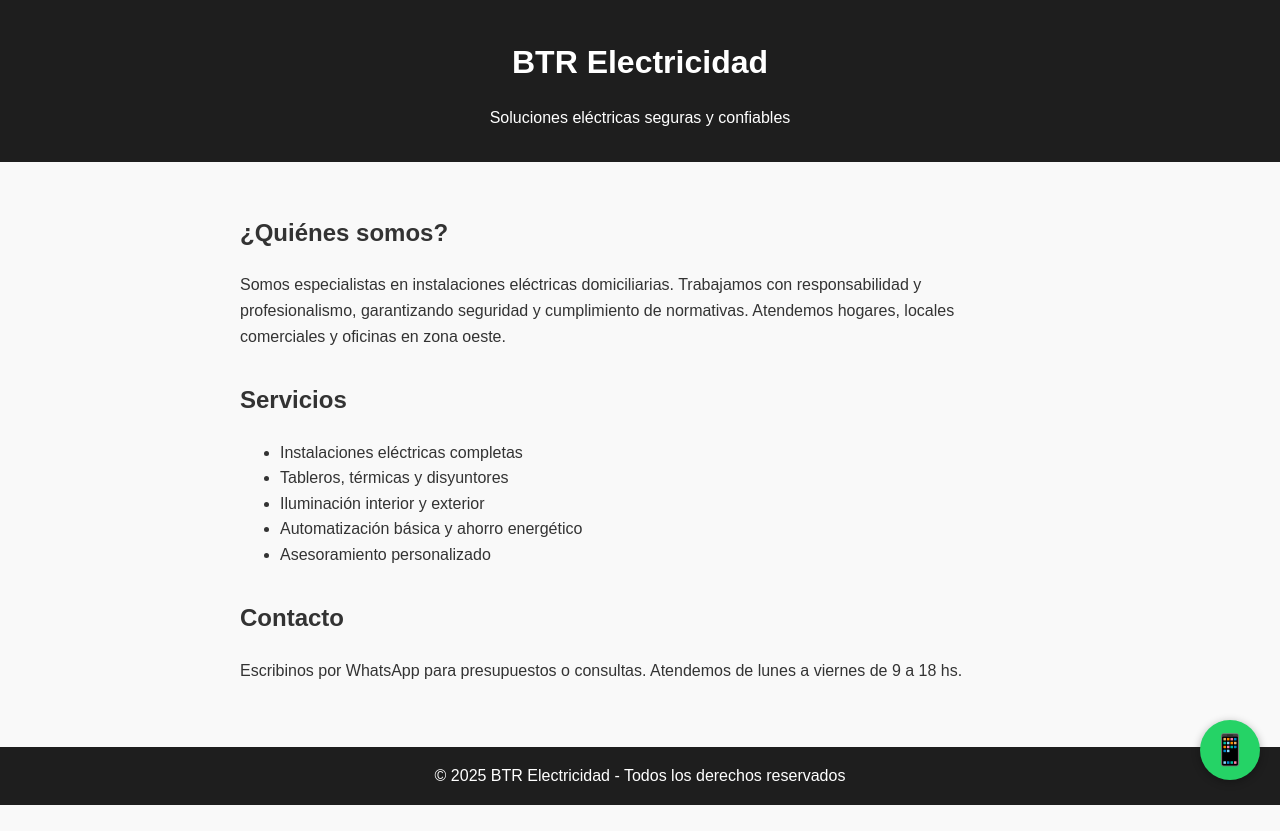
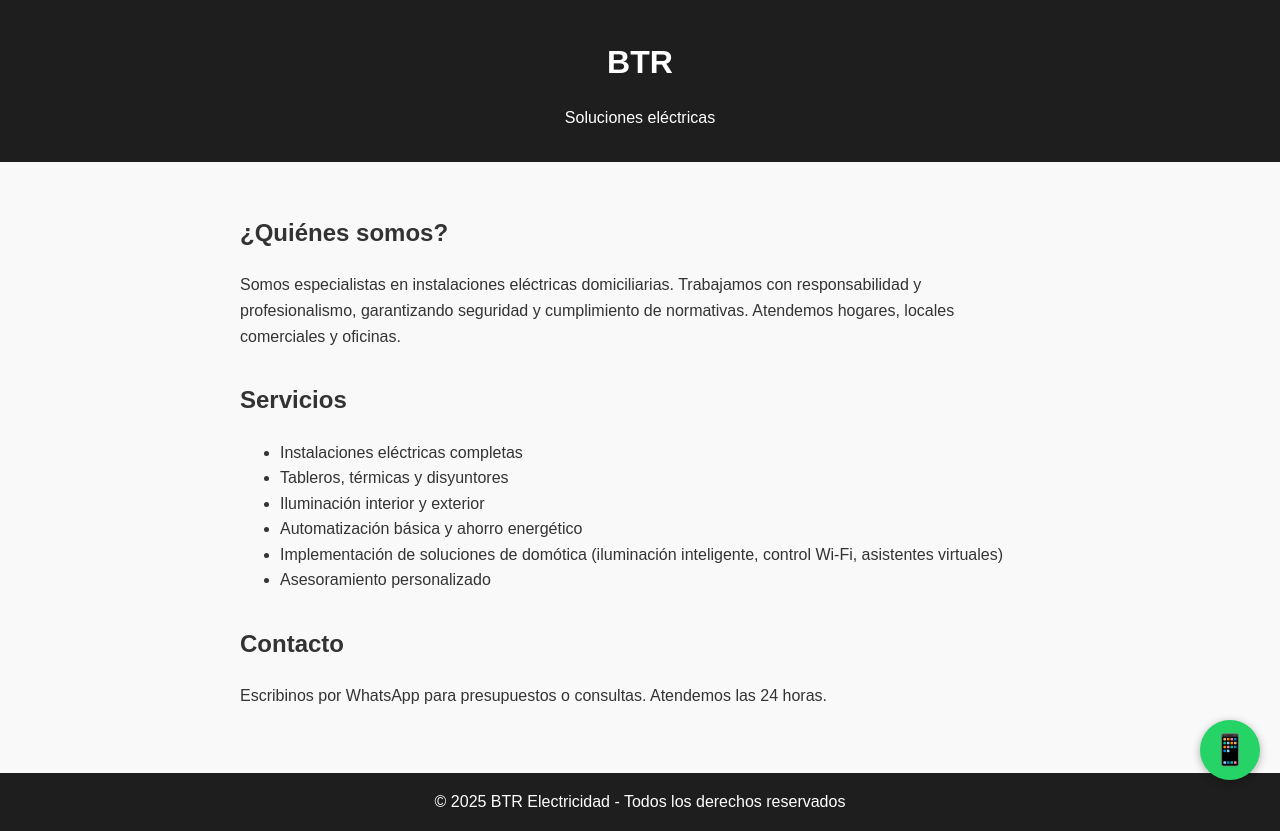
Before and after one commit to kilme/btr, a plain HTML site: page index.html in a window 1280 px wide. Before the commit the page ends 805 px from the top, so only its background shows below. Drawn offline with Linux system fonts and the light colour scheme.

Commit message:
Update index.html
cambio en la lista

```diff
--- a/index.html
+++ b/index.html
@@ -80,16 +80,15 @@
 </head>
 <body>
   <header>
-    <h1>BTR Electricidad</h1>
-    <p>Soluciones eléctricas seguras y confiables</p>
+    <h1>BTR</h1>
+    <p>Soluciones eléctricas</p>
   </header>
 
   <main>
     <div class="section">
       <h2>¿Quiénes somos?</h2>
       <p>
-        Somos especialistas en instalaciones eléctricas domiciliarias. Trabajamos con responsabilidad y profesionalismo, garantizando seguridad y cumplimiento de normativas. Atendemos hogares, locales comerciales y oficinas en zona oeste.
-      </p>
+        Somos especialistas en instalaciones eléctricas domiciliarias. Trabajamos con responsabilidad y profesionalismo, garantizando seguridad y cumplimiento de normativas. Atendemos hogares, locales comerciales y oficinas.      </p>
     </div>
 
 <div class="section">
@@ -99,14 +98,16 @@
     <li>Tableros, térmicas y disyuntores</li>
     <li>Iluminación interior y exterior</li>
     <li>Automatización básica y ahorro energético</li>
+    <li>Implementación de soluciones de domótica (iluminación inteligente, control Wi-Fi, asistentes virtuales)</li>
     <li>Asesoramiento personalizado</li>
   </ul>
 </div>
 
+
     <div class="section">
       <h2>Contacto</h2>
       <p>
-        Escribinos por WhatsApp para presupuestos o consultas. Atendemos de lunes a viernes de 9 a 18 hs.
+        Escribinos por WhatsApp para presupuestos o consultas. Atendemos las 24 horas.
       </p>
     </div>
   </main>
```
Lines whose indentation alone changed are shown as unchanged.
